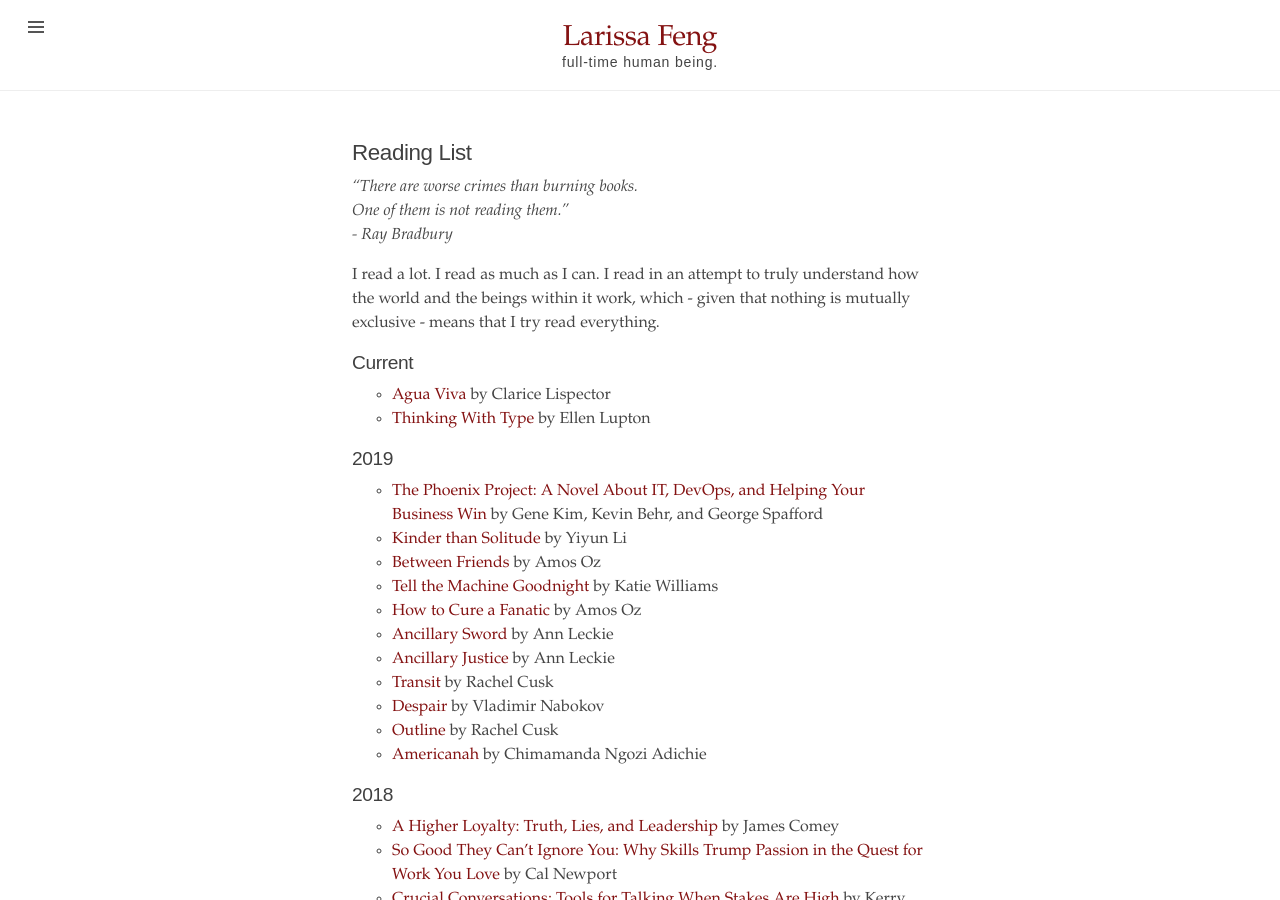
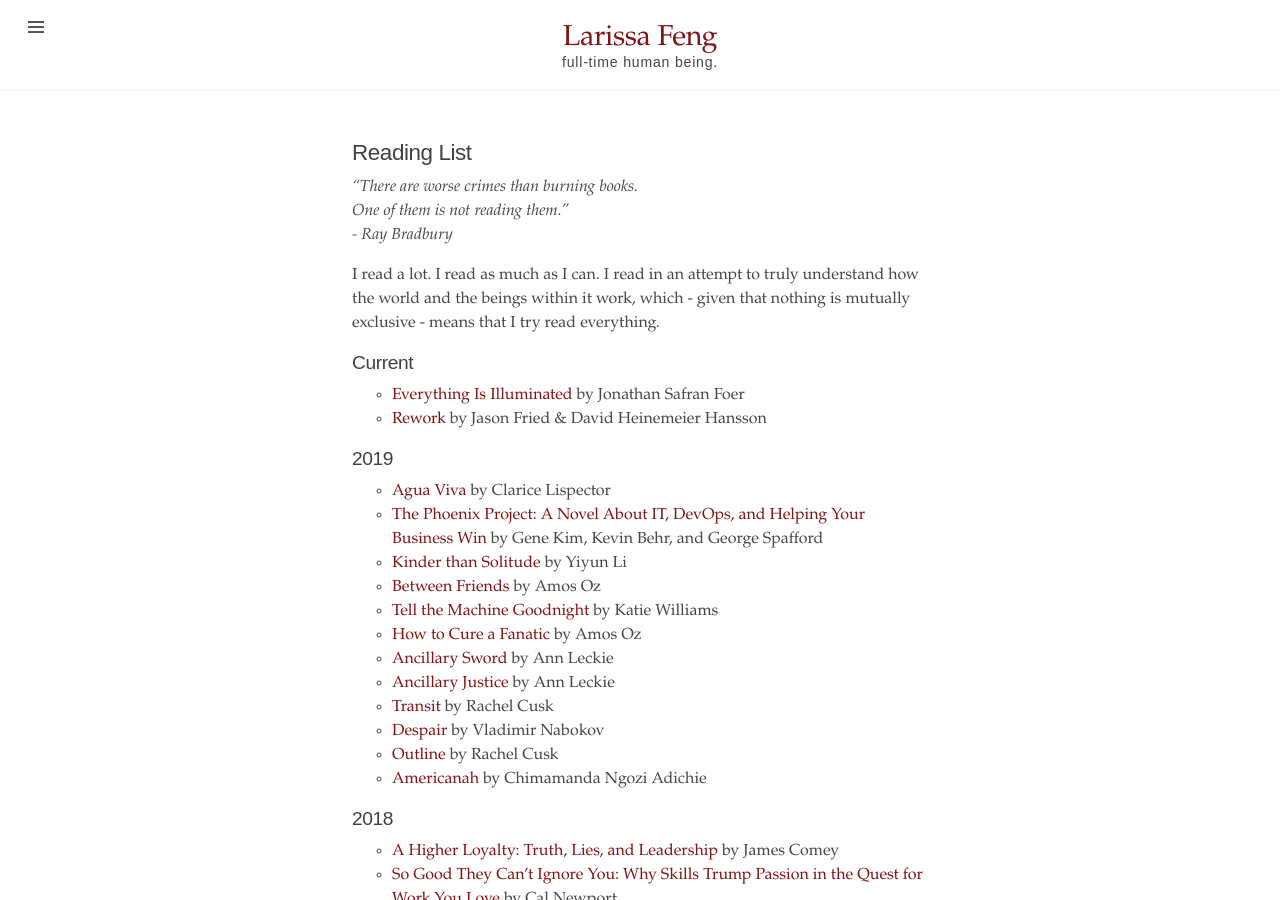
Before and after one commit to mondayrain/mondayrain.github.io, a Jekyll site: the page built from reading_list.md, in a window 1280 px wide and 900 px high. Built offline with Jekyll 4.4.1, drawn with Linux system fonts in a browser that asks for light colours.

Commit message:
Update reading list

```diff
--- a/reading_list.md
+++ b/reading_list.md
@@ -10,10 +10,11 @@ title: Reading List
 I read a lot. I read as much as I can. I read in an attempt to truly understand how the world and the beings within it work, which - given that nothing is mutually exclusive - means that I try read everything.
 
 ## Current
-- [Agua Viva](https://www.goodreads.com/book/show/19185192-gua-viva) by Clarice Lispector
-- [Thinking With Type](https://www.goodreads.com/book/show/69736.Thinking_with_Type) by Ellen Lupton
+- [Everything Is Illuminated](https://www.goodreads.com/book/show/256566.Everything_Is_Illuminated) by Jonathan Safran Foer
+- [Rework](https://www.goodreads.com/book/show/6732019-rework) by Jason Fried & David Heinemeier Hansson
 
 ## 2019
+- [Agua Viva](https://www.goodreads.com/book/show/19185192-gua-viva) by Clarice Lispector
 - [The Phoenix Project: A Novel About IT, DevOps, and Helping Your Business Win](https://www.goodreads.com/book/show/17255186-the-phoenix-project) by Gene Kim, Kevin Behr, and George Spafford
 - [Kinder than Solitude](https://www.goodreads.com/book/show/18077906-kinder-than-solitude) by Yiyun Li
 - [Between Friends](https://www.goodreads.com/book/show/17302874-between-friends) by Amos Oz
```
